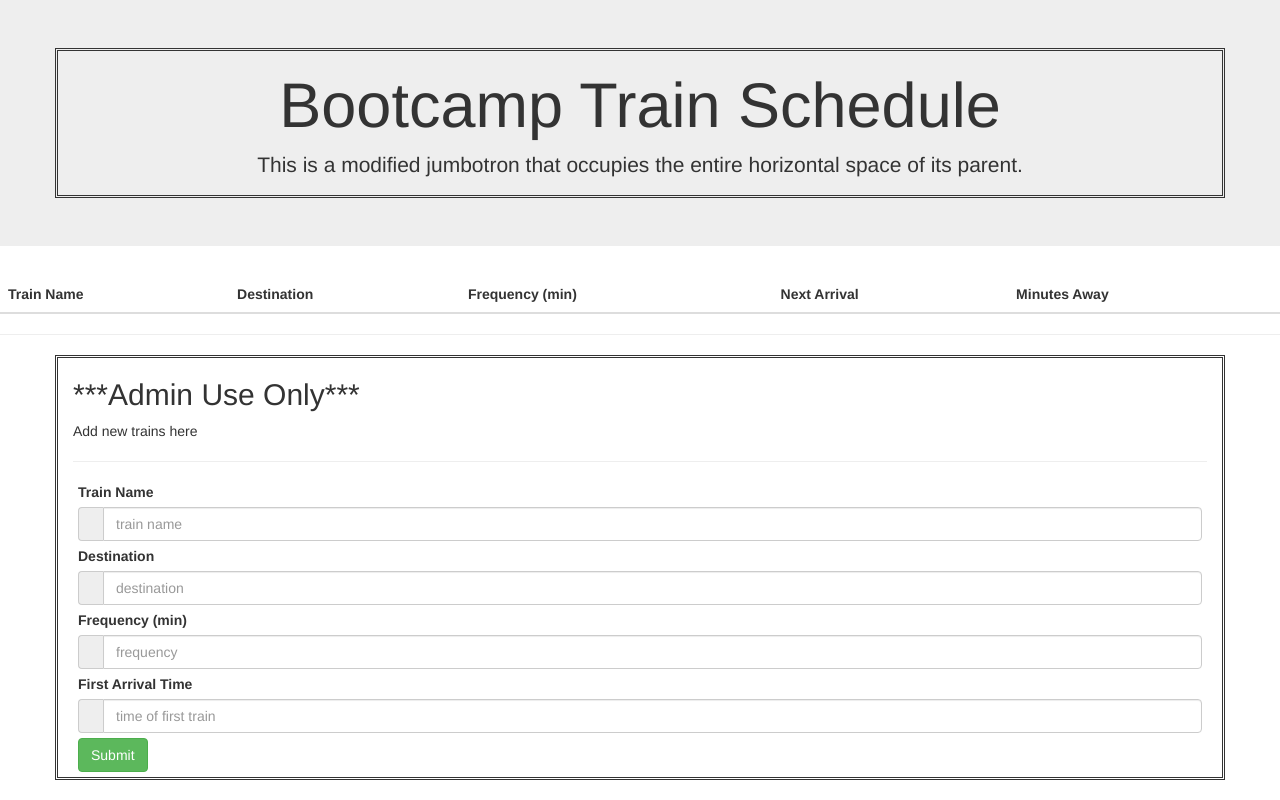
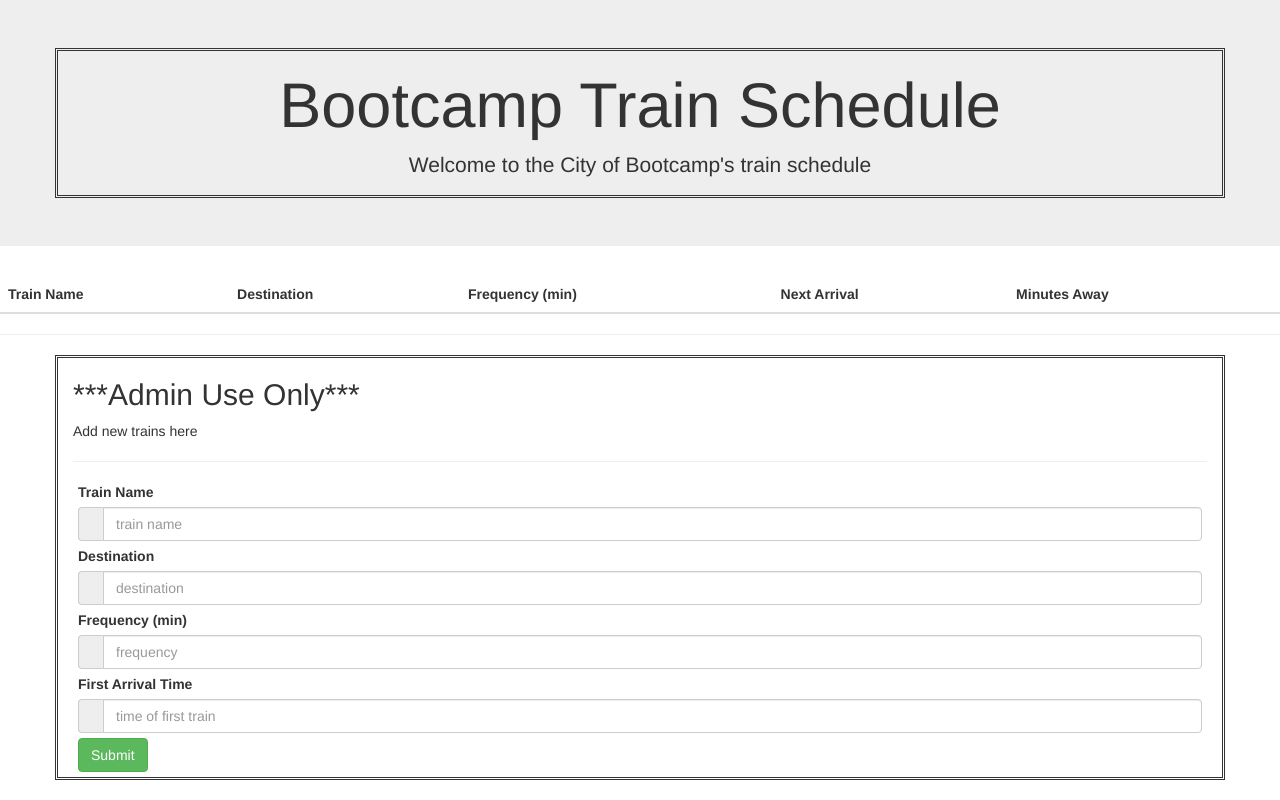
Before and after one commit to t868ixb/TrainSchedule, a plain HTML site: page index.html in a window 1280 px wide. Drawn offline with nearby package versions, Linux system fonts and the light colour scheme; no server answers.

Commit message:
updated the jumbotron description

```diff
--- a/index.html
+++ b/index.html
@@ -31,7 +31,7 @@
     <div class="jumbotron jumbotron-fluid">
             <div class="container">
               <h1 class="display-4">Bootcamp Train Schedule</h1>
-              <p class="lead">This is a modified jumbotron that occupies the entire horizontal space of its parent.</p>
+              <p class="lead">Welcome to the City of Bootcamp's train schedule</p>
             </div>
           </div>
 
```
